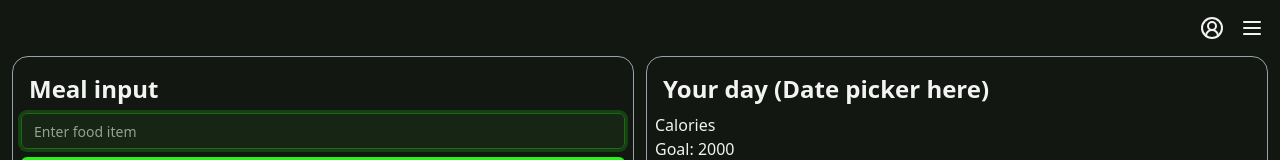
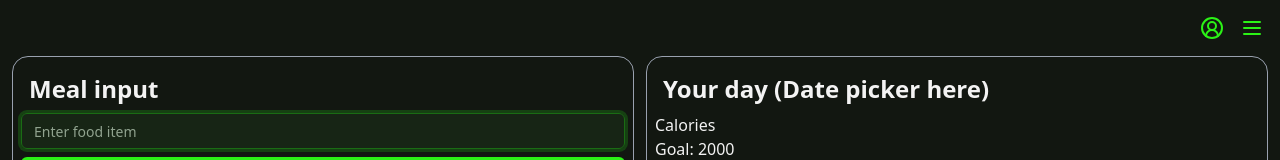
Before and after one commit to alexaspinalldev/ByteCountAI2, a Next.js app in the folder bytecountai/: page / in a window 1280 px wide. Shown: the top 160 px of the page. Built offline with nearby package versions, Linux system fonts and the light colour scheme.

Commit message:
Colour header icons

```diff
--- a/bytecountai/src/components/header.tsx
+++ b/bytecountai/src/components/header.tsx
@@ -3,7 +3,7 @@ import { Menu } from 'lucide-react';
 
 export default function Header() {
     return (
-        <header className="flex justify-end items-center w-full p-4">
+        <header className="flex justify-end items-center w-full p-4 text-primary">
             {/* <h1 className="text-2xl font-bold">ByteCount</h1> */}
             <div className="flex items-center space-x-4">
                 <CircleUserRound className="w-6 h-6" />
```
